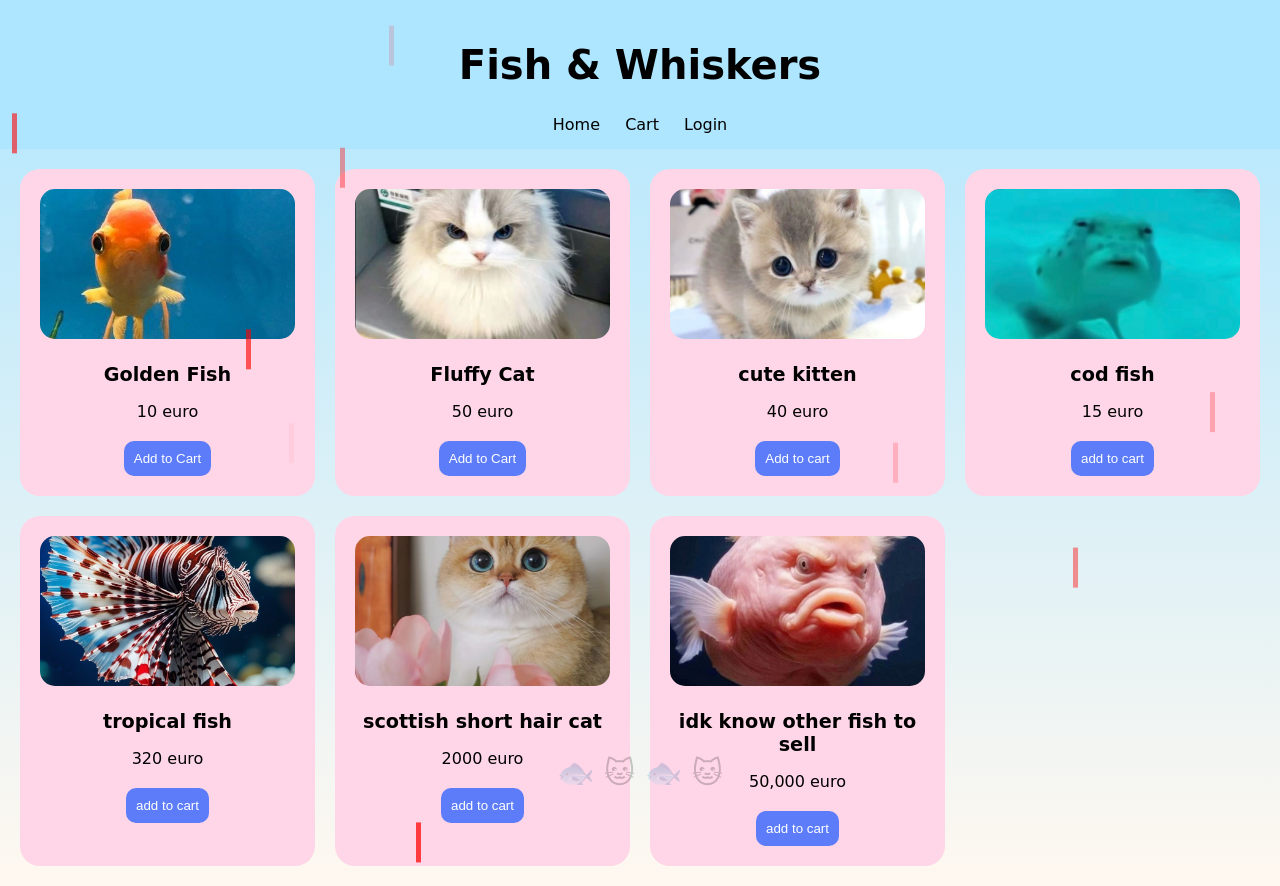
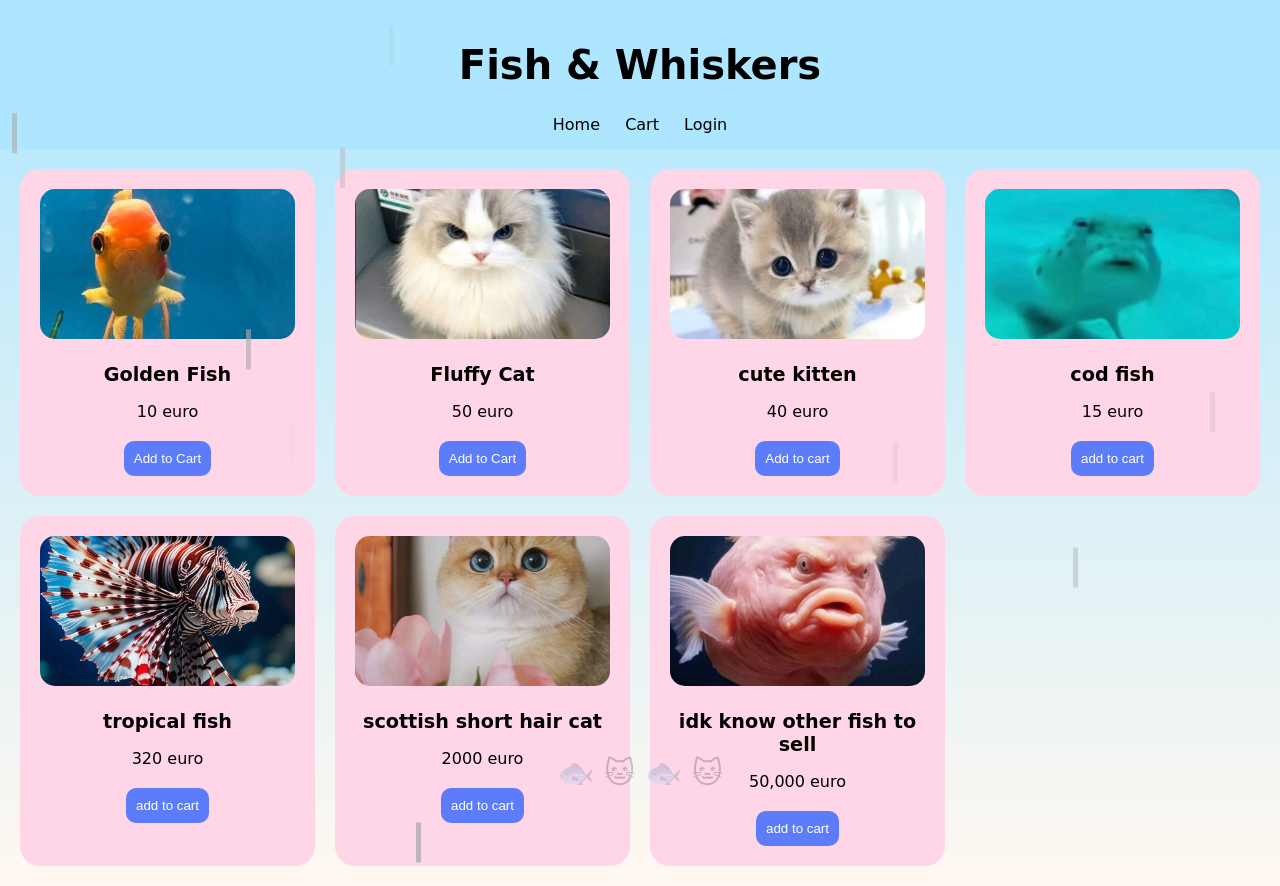
Before and after one commit to EmmaLucianoBolger/Fish-and-Whiskers, a PHP site: page / in a window 1280 px wide. Run offline with PHP 8.4, Linux system fonts and the light colour scheme.

Commit message:
change colour

```diff
--- a/style.css
+++ b/style.css
@@ -188,7 +188,7 @@ button {
     top: -50px;
     width: 5px;
     height: 40px;
-    background: red;
+    background: rgb(172, 169, 169);
     z-index: 9999;
     pointer-events: none;
 
```
